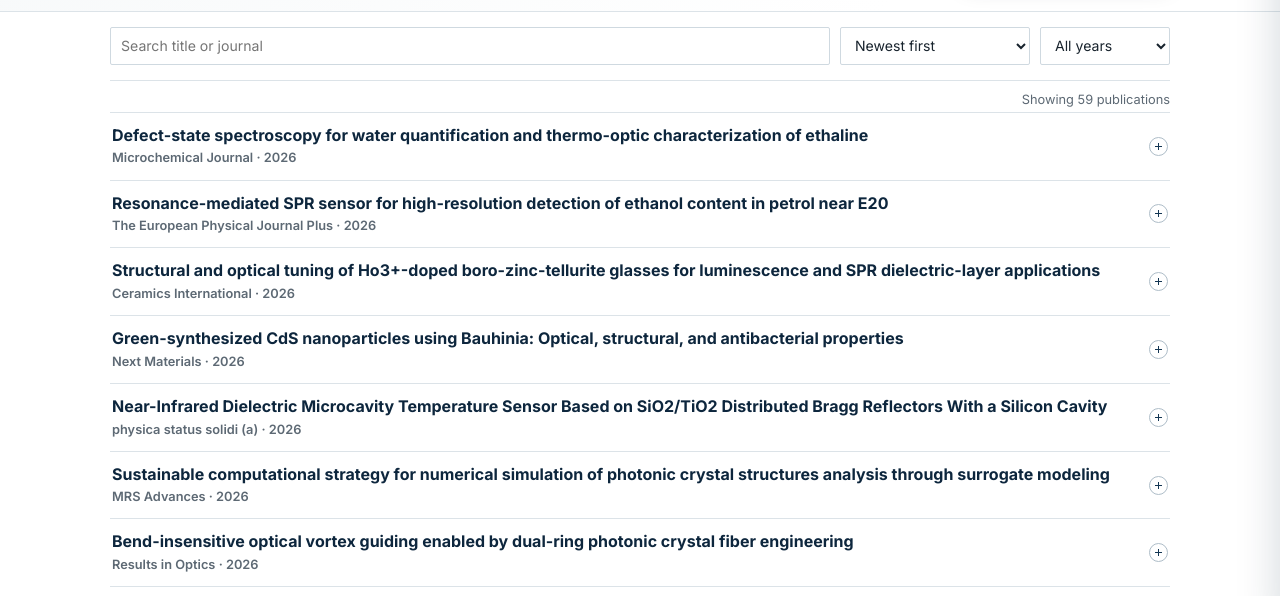
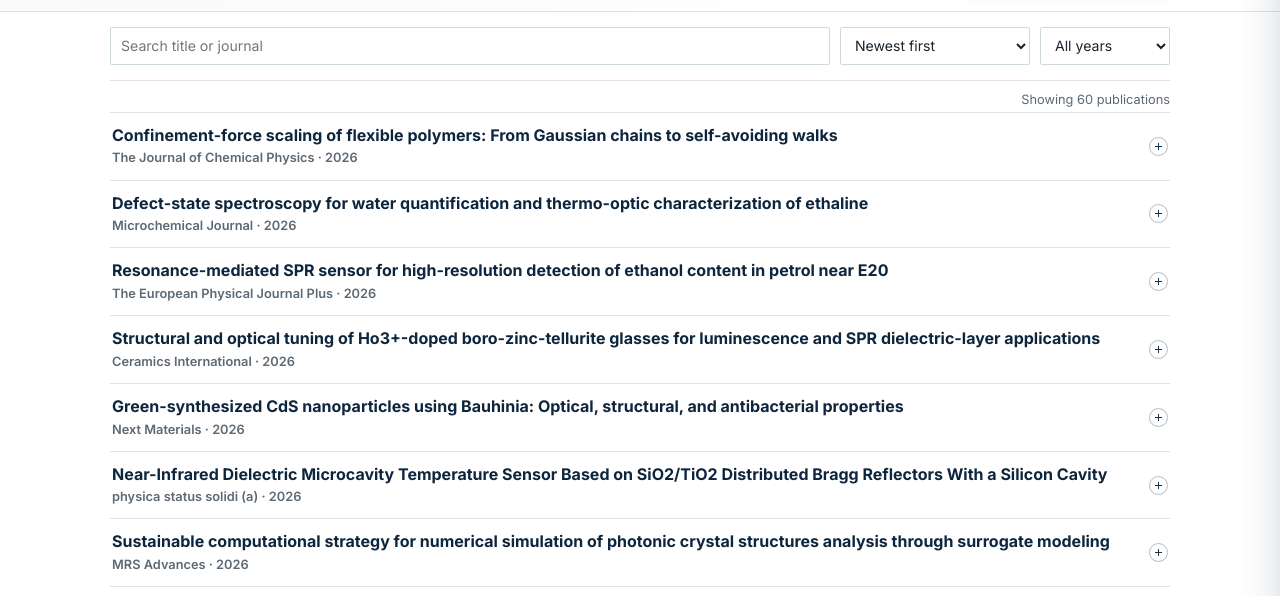
Before and after one commit to bibhatsukuiri/bibhatsukuiri.github.io, a plain HTML site: page publications.html in a window 1280 px wide. Shown: the part 171-767 px from the top of the page. Drawn offline with Linux system fonts and the light colour scheme.

Commit message:
Display newly added confinement-force publication on Publications page

```diff
--- a/publications.html
+++ b/publications.html
@@ -44,7 +44,7 @@
 <select class="control" id="sort" aria-label="Sort publications"><option value="year-desc">Newest first</option><option value="year-asc">Oldest first</option><option value="if-desc">Impact factor: high to low</option><option value="if-asc">Impact factor: low to high</option></select>
 <select class="control" id="year" aria-label="Filter by publication year"><option value="all">All years</option><option value="2026">2026</option><option value="2025">2025</option><option value="2024">2024</option><option value="2023">2023</option><option value="2022">2022</option><option value="2021">2021</option><option value="2020">2020</option></select>
 </div>
-<p class="result-count" id="result-count">Showing 59 publications</p>
+<p class="result-count" id="result-count">Showing 60 publications</p>
 <div class="publication-list" id="publication-list"></div>
 <p class="empty" id="empty">No publications match the selected filters.</p>
 </section>
@@ -55,7 +55,9 @@
 <script src="assets/publications-55.js"></script>
 <script src="assets/publications-56.js"></script>
 <script src="assets/publications-57.js"></script>
-<script src="assets/publications-58.js"></script>\n<script src="assets/publications-59.js"></script>
+<script src="assets/publications-58.js"></script>
+<script src="assets/publications-59.js"></script>
+<script src="assets/publications-60.js"></script>
 <script src="assets/publications.js"></script>
 <script src="assets/publications-reviewed-extra.js"></script>
 <script src="assets/publications-reviewed-36-38.js"></script>
```
